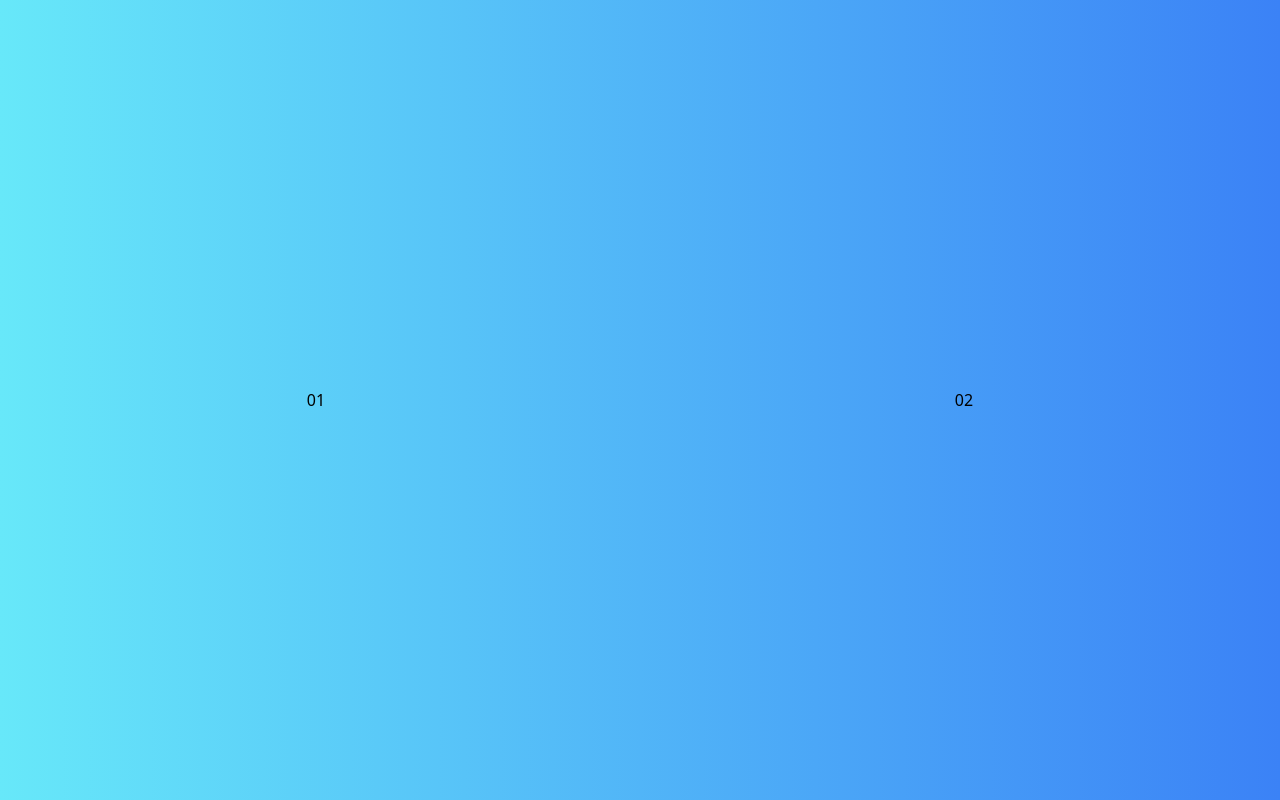
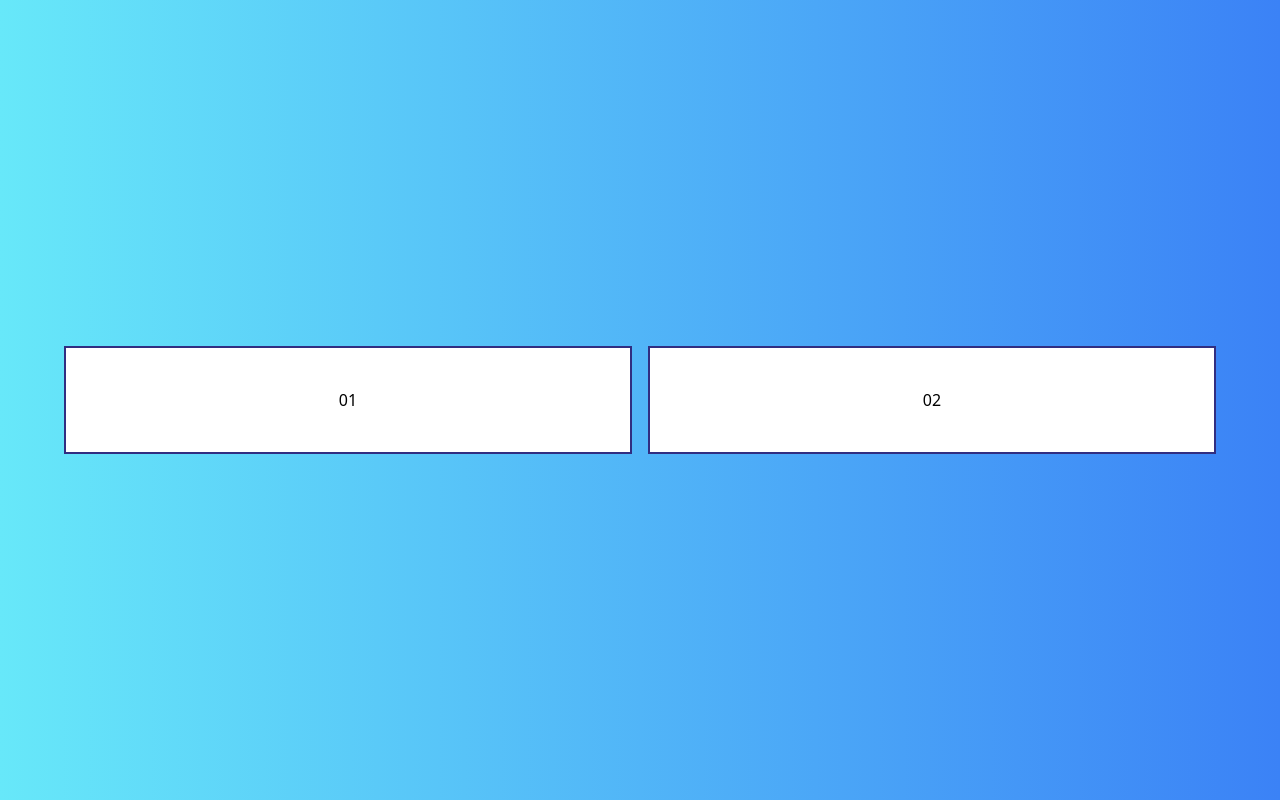
Before and after one commit to Splicid/Minimal-Website, a React (Vite) app: page / in a window 1280 px wide. Shown: the part 822-1622 px from the top of the page. Built offline with nearby package versions, Linux system fonts and the light colour scheme.

Commit message:
added more content

```diff
--- a/src/pages/experience.jsx
+++ b/src/pages/experience.jsx
@@ -5,8 +5,8 @@ const experience = () => {
     return(
         <div className="flex items-center justify-center h-[100vh] bg-gradient-to-r from-cyan-300 to-blue-500">
             <div class="grid grid-cols-2 gap-4 w-screen">
-                <div className="text-center">01</div>
-                <div className="text-center">02</div>
+                <div className="text-center border-solid border-2 border-indigo-900 px-10 py-10 bg-white max-w-7xl ml-16">01</div>
+                <div className="text-center border-solid border-2 border-indigo-900 px-10 py-10 bg-white max-w-7xl mr-16">02</div>
             </div>
         </div>
     )
```
